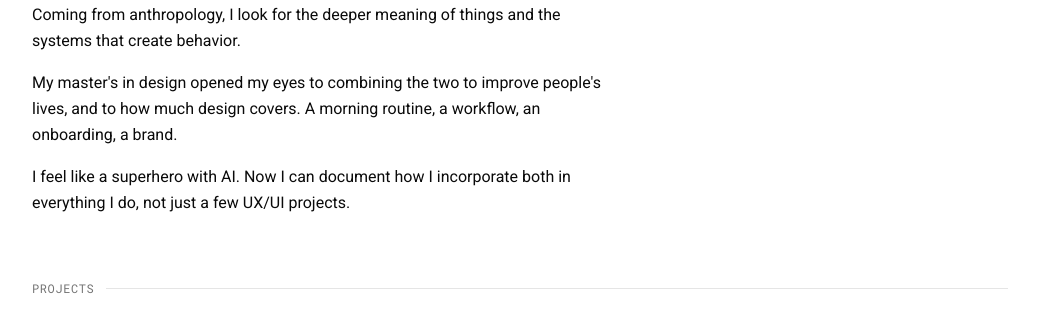
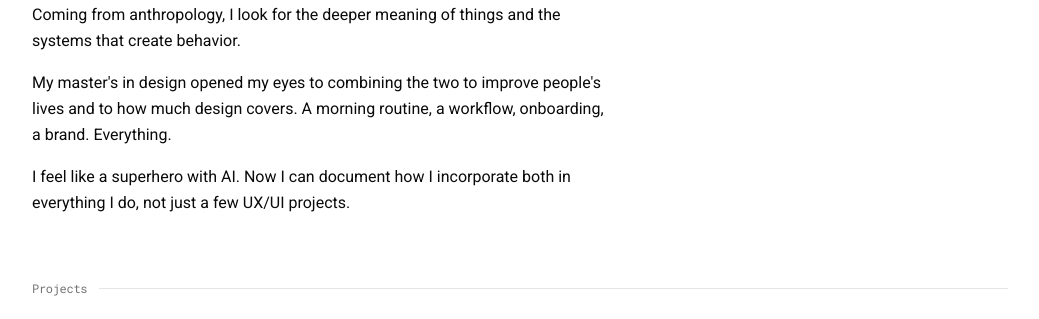
Before and after one commit to RichGriner1/portfolioV2, a Next.js app: page / in a window 1280 px wide. Shown: the part 202-521 px from the top of the page, without its empty margins (120-1159 px from the left). Built offline with nearby package versions, Linux system fonts and the light colour scheme.

Commit message:
copy(home): intro paragraph update + title-case shelf labels
- third paragraph: 'lives and to how much design covers', 'onboarding'
  (article dropped), closes with 'Everything.'
- Projects/Processes labels drop the uppercase transform

Co-Authored-By: Claude Opus 5 <noreply@anthropic.com>

```diff
--- a/src/components/home-intro.tsx
+++ b/src/components/home-intro.tsx
@@ -12,13 +12,13 @@ const INTRO: Bilingual<string[]> = {
   en: [
     "Hi, I'm Richard. I'm a designer. Currently designing fintech products for Spanish banks and design systems at Afi.",
     "Coming from anthropology, I look for the deeper meaning of things and the systems that create behavior.",
-    "My master's in design opened my eyes to combining the two to improve people's lives, and to how much design covers. A morning routine, a workflow, an onboarding, a brand.",
+    "My master's in design opened my eyes to combining the two to improve people's lives and to how much design covers. A morning routine, a workflow, onboarding, a brand. Everything.",
     "I feel like a superhero with AI. Now I can document how I incorporate both in everything I do, not just a few UX/UI projects.",
   ],
   es: [
     "Hi, I'm Richard. I'm a designer. Currently designing fintech products for Spanish banks and design systems at Afi.",
     "Coming from anthropology, I look for the deeper meaning of things and the systems that create behavior.",
-    "My master's in design opened my eyes to combining the two to improve people's lives, and to how much design covers. A morning routine, a workflow, an onboarding, a brand.",
+    "My master's in design opened my eyes to combining the two to improve people's lives and to how much design covers. A morning routine, a workflow, onboarding, a brand. Everything.",
     "I feel like a superhero with AI. Now I can document how I incorporate both in everything I do, not just a few UX/UI projects.",
   ],
 };
--- a/src/components/my-work.tsx
+++ b/src/components/my-work.tsx
@@ -18,7 +18,7 @@ const PROCESSES = VISIBLE_WORK.filter((item) => item.kind !== "case-study");
 function SectionRow({ label }: { label: string }) {
   return (
     <div className="flex items-center gap-3">
-      <h2 className="text-muted-foreground shrink-0 font-mono text-xs tracking-wider uppercase">
+      <h2 className="text-muted-foreground shrink-0 font-mono text-xs">
         {label}
       </h2>
       <div aria-hidden="true" className="bg-border h-px flex-1" />
```
